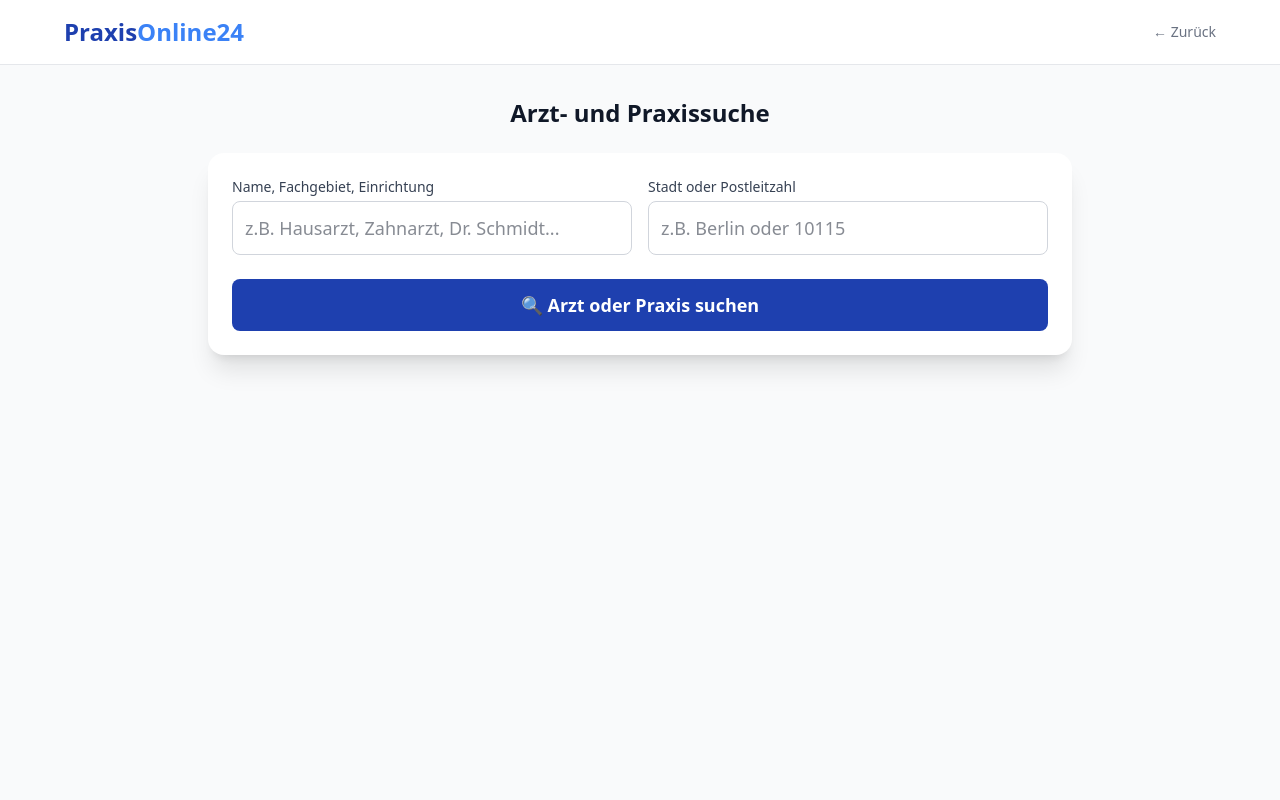
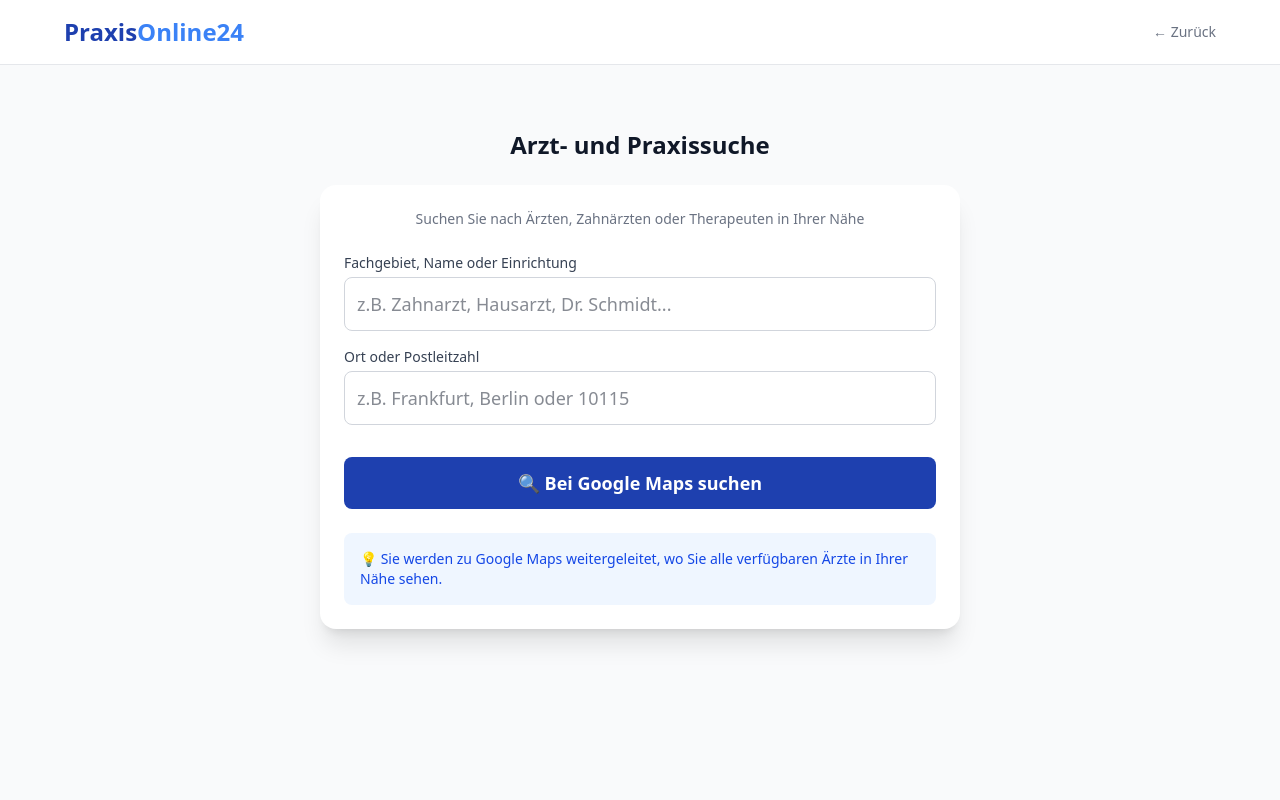
Before and after one commit to housniadmy-rgb/autooffice-pro-neu, a Next.js app: page /arzt-suche in a window 1280 px wide. Shown: the top 800 px of the page. Built offline with nearby package versions, Linux system fonts and the light colour scheme.

Commit message:
Google Maps Suche für Ärzte (echte Maps-Ergebnisse)

```diff
--- a/app/arzt-suche/page.tsx
+++ b/app/arzt-suche/page.tsx
@@ -1,38 +1,27 @@
 "use client"
 import { useState } from "react"
 import Link from "next/link"
-import GoogleMap from "../components/GoogleMap"
-
-const doctors = [
-  { id: 1, name: "Hausarztpraxis Dr. Schmidt", specialty: "Hausarzt", address: "Hauptstraße 15, 10115 Berlin", city: "Berlin", zip: "10115" },
-  { id: 2, name: "Zahnarztpraxis Dr. Weber", specialty: "Zahnarzt", address: "Marienplatz 8, 80331 München", city: "München", zip: "80331" },
-  { id: 3, name: "Gemeinschaftspraxis Müller", specialty: "Allgemeinmedizin", address: "Alsterufer 22, 20354 Hamburg", city: "Hamburg", zip: "20354" },
-  { id: 4, name: "Kinderarztpraxis Dr. Becker", specialty: "Kinderarzt", address: "Domstraße 10, 50667 Köln", city: "Köln", zip: "50667" },
-  { id: 5, name: "Orthopädie Zentrum Berlin", specialty: "Orthopäde", address: "Potsdamer Platz 1, 10785 Berlin", city: "Berlin", zip: "10785" },
-]
 
 export default function ArztSuche() {
   const [searchTerm, setSearchTerm] = useState("")
   const [location, setLocation] = useState("")
-  const [results, setResults] = useState<any[]>([])
-  const [hasSearched, setHasSearched] = useState(false)
-  const [selectedDoctor, setSelectedDoctor] = useState<any>(null)
+  const [loading, setLoading] = useState(false)
 
   const handleSearch = () => {
-    const filtered = doctors.filter(doctor => {
-      const matchesSearch = searchTerm === "" ||
-        doctor.name.toLowerCase().includes(searchTerm.toLowerCase()) ||
-        doctor.specialty.toLowerCase().includes(searchTerm.toLowerCase())
+    if (!searchTerm && !location) return
 
-      const matchesLocation = location === "" ||
-        doctor.city.toLowerCase().includes(location.toLowerCase()) ||
-        doctor.zip.includes(location)
+    // Google Maps Suche in neuem Tab öffnen
+    let query = ""
+    if (searchTerm && location) {
+      query = `${searchTerm} ${location}`
+    } else if (searchTerm) {
+      query = searchTerm
+    } else if (location) {
+      query = `Arzt ${location}`
+    }
 
-      return matchesSearch && matchesLocation
-    })
-    setResults(filtered)
-    setHasSearched(true)
-    setSelectedDoctor(null)
+    const mapsUrl = `https://www.google.com/maps/search/?api=1&query=${encodeURIComponent(query)}`
+    window.open(mapsUrl, "_blank")
   }
 
   return (
@@ -44,18 +33,22 @@ export default function ArztSuche() {
         </div>
       </header>
 
-      <div className="max-w-4xl mx-auto px-4 py-8">
+      <div className="max-w-2xl mx-auto px-4 py-16">
         <h1 className="text-2xl font-bold text-gray-900 mb-6 text-center">Arzt- und Praxissuche</h1>
 
         <div className="bg-white rounded-2xl shadow-xl p-6">
-          <div className="grid grid-cols-1 md:grid-cols-2 gap-4 mb-6">
+          <p className="text-sm text-gray-500 text-center mb-6">
+            Suchen Sie nach Ärzten, Zahnärzten oder Therapeuten in Ihrer Nähe
+          </p>
+
+          <div className="space-y-4">
             <div>
               <label className="block text-sm font-medium text-gray-700 mb-1">
-                Name, Fachgebiet, Einrichtung
+                Fachgebiet, Name oder Einrichtung
               </label>
               <input
                 type="text"
-                placeholder="z.B. Hausarzt, Zahnarzt, Dr. Schmidt..."
+                placeholder="z.B. Zahnarzt, Hausarzt, Dr. Schmidt..."
                 className="w-full p-3 border border-gray-300 rounded-lg focus:ring-2 focus:ring-[#1E40AF] focus:border-transparent"
                 value={searchTerm}
                 onChange={(e) => setSearchTerm(e.target.value)}
@@ -63,70 +56,30 @@ export default function ArztSuche() {
             </div>
             <div>
               <label className="block text-sm font-medium text-gray-700 mb-1">
-                Stadt oder Postleitzahl
+                Ort oder Postleitzahl
               </label>
               <input
                 type="text"
-                placeholder="z.B. Berlin oder 10115"
+                placeholder="z.B. Frankfurt, Berlin oder 10115"
                 className="w-full p-3 border border-gray-300 rounded-lg focus:ring-2 focus:ring-[#1E40AF] focus:border-transparent"
                 value={location}
                 onChange={(e) => setLocation(e.target.value)}
               />
             </div>
-          </div>
 
             <button
               onClick={handleSearch}
-            className="w-full bg-[#1E40AF] text-white py-3 rounded-lg font-semibold hover:bg-blue-800 transition"
+              className="w-full bg-[#1E40AF] text-white py-3 rounded-lg font-semibold hover:bg-blue-800 transition mt-4"
             >
-            🔍 Arzt oder Praxis suchen
+              🔍 Bei Google Maps suchen
             </button>
-
-          {hasSearched && (
-            <div className="mt-8">
-              <h3 className="text-lg font-semibold text-gray-900 mb-4">
-                {results.length} Ärzte gefunden
-              </h3>
-
-              {results.length > 0 ? (
-                <div className="space-y-4">
-                  {results.map((doctor) => (
-                    <div key={doctor.id} className="border border-gray-200 rounded-xl overflow-hidden hover:shadow-md transition">
-                      <div
-                        className="p-4 cursor-pointer hover:bg-gray-50"
-                        onClick={() => setSelectedDoctor(selectedDoctor?.id === doctor.id ? null : doctor)}
-                      >
-                        <div className="flex justify-between items-start">
-                          <div>
-                            <h4 className="font-semibold text-gray-900">{doctor.name}</h4>
-                            <p className="text-sm text-gray-600">{doctor.specialty}</p>
-                            <p className="text-sm text-gray-500 mt-1">{doctor.address}</p>
-                          </div>
-                          <Link
-                            href={`/termin-buchen?doctor=${doctor.id}`}
-                            className="bg-[#1E40AF] text-white px-4 py-2 rounded-lg text-sm hover:bg-blue-800 transition"
-                            onClick={(e) => e.stopPropagation()}
-                          >
-                            Termin buchen
-                          </Link>
-                        </div>
           </div>
 
-                      {selectedDoctor?.id === doctor.id && (
-                        <div className="border-t border-gray-100 p-4 bg-gray-50">
-                          <GoogleMap address={doctor.address} name={doctor.name} />
+          <div className="mt-6 p-4 bg-blue-50 rounded-lg">
+            <p className="text-sm text-blue-700">
+              💡 Sie werden zu Google Maps weitergeleitet, wo Sie alle verfügbaren Ärzte in Ihrer Nähe sehen.
+            </p>
           </div>
-                      )}
-                    </div>
-                  ))}
-                </div>
-              ) : (
-                <div className="text-center py-8 bg-gray-50 rounded-xl">
-                  <p className="text-gray-500">Keine Ärzte gefunden. Versuchen Sie andere Suchbegriffe.</p>
-                </div>
-              )}
-            </div>
-          )}
         </div>
       </div>
     </main>
```
Lines whose indentation alone changed are shown as unchanged.
